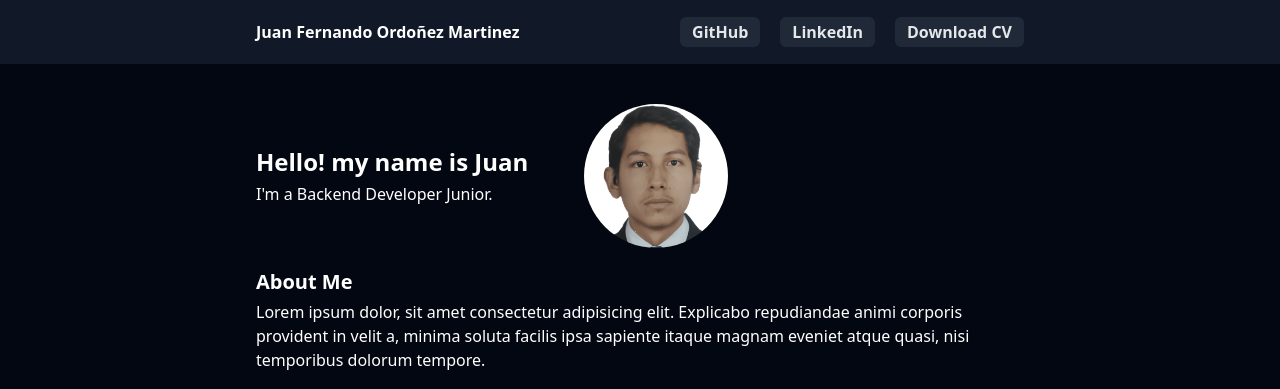
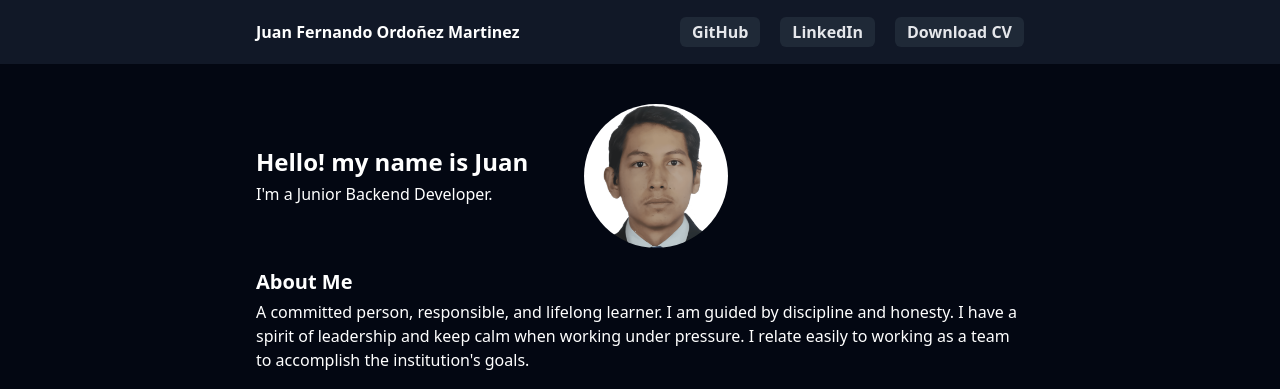
Before and after one commit to Juancho7/juan-my-portfolio, an Astro site: page / in a window 1280 px wide. Shown: the top 389 px of the page. Built offline with nearby package versions, Linux system fonts and the light colour scheme; Astro itself is replaced by a stand-in of ours.

Commit message:
description in about me section was written

```diff
--- a/src/pages/index.astro
+++ b/src/pages/index.astro
@@ -10,7 +10,7 @@ import Projects from '../components/Projects.astro';
   >
     <div>
       <h1 class='text-2xl font-semibold'>Hello! my name is Juan</h1>
-      <p class='mt-1'>I'm a Backend Developer Junior.</p>
+      <p class='mt-1'>I'm a Junior Backend Developer.</p>
     </div>
     <img
       src='./my_photo.png'
@@ -21,10 +21,10 @@ import Projects from '../components/Projects.astro';
   <section class='my-5'>
     <h2 class='text-xl font-semibold'>About Me</h2>
     <p class='mt-1'>
-      Lorem ipsum dolor, sit amet consectetur adipisicing elit. Explicabo
-      repudiandae animi corporis provident in velit a, minima soluta facilis
-      ipsa sapiente itaque magnam eveniet atque quasi, nisi temporibus dolorum
-      tempore.
+      A committed person, responsible, and lifelong learner. I am guided by
+      discipline and honesty. I have a spirit of leadership and keep calm when
+      working under pressure. I relate easily to working as a team to accomplish
+      the institution's goals.
     </p>
   </section>
   <Skills />
```
